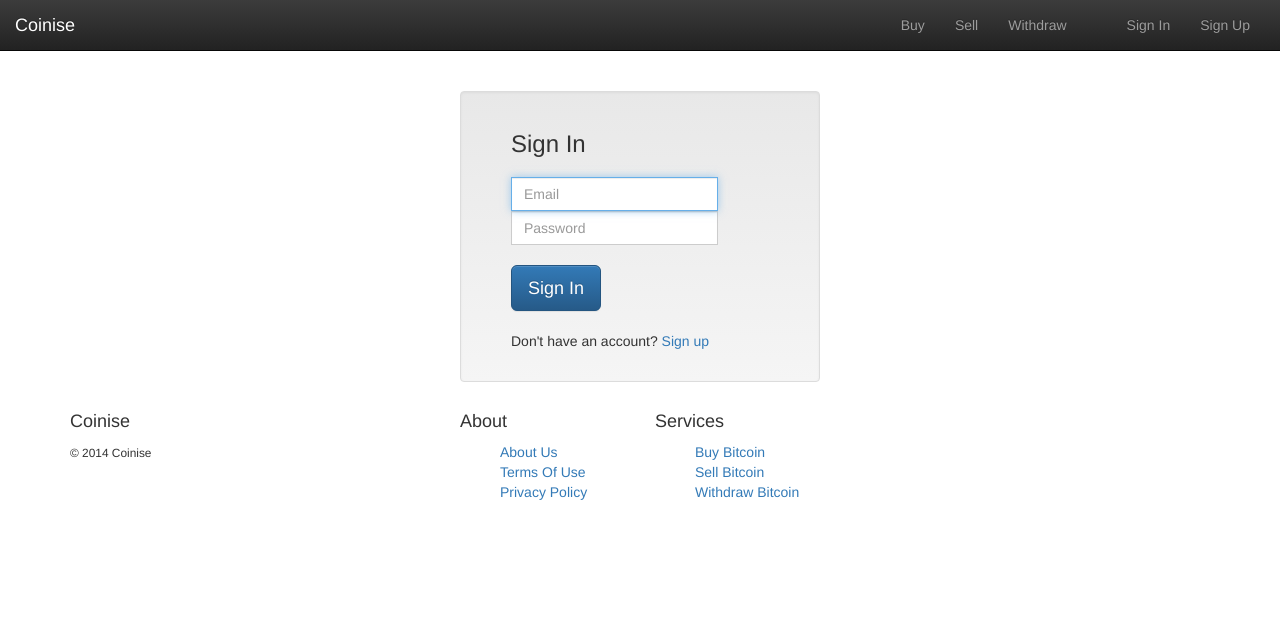
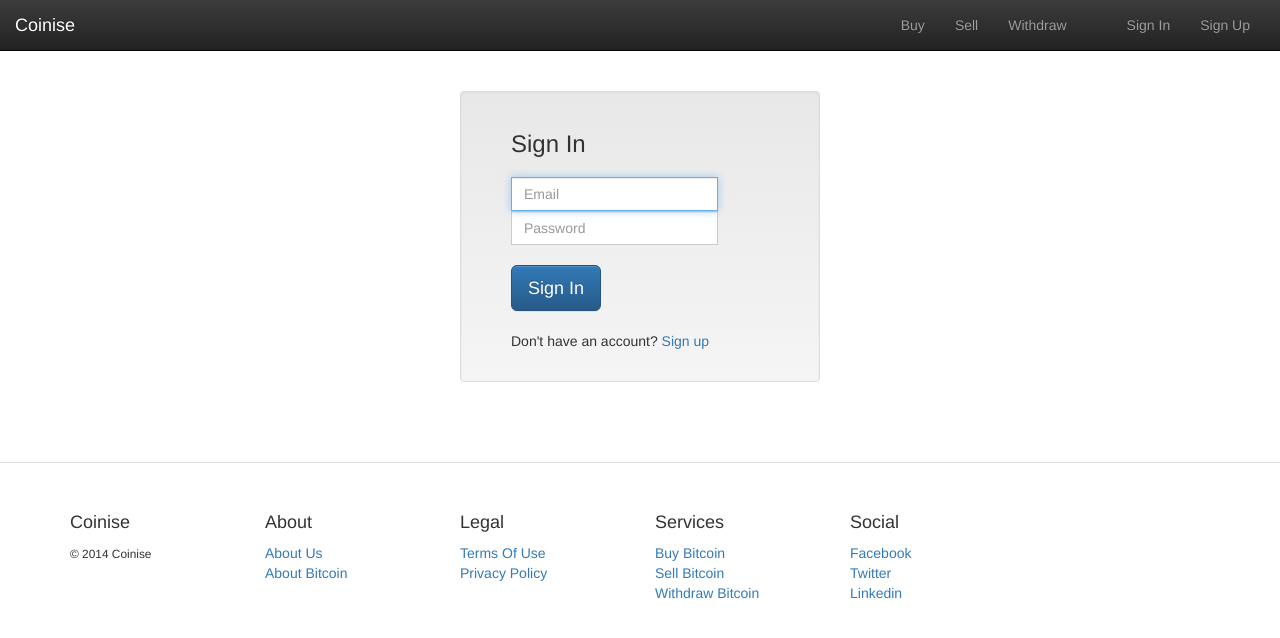
Before and after one commit to rgrannell1/bitEx, a website: page src/javascript/views/index.html in a window 1280 px wide. Drawn offline with nearby package versions, Linux system fonts and the light colour scheme; no server answers; files whose address does not match are found by name.

Commit message:
polished and expanded page footer

```diff
--- a/src/javascript/views/index.html
+++ b/src/javascript/views/index.html
@@ -32,8 +32,20 @@
 			padding-bottom: 30px;
 		}
 
+
+		footer nav ul {
+			padding: 0px;
+		}
+
 		footer nav a {
 			display: block
+		}
+
+		footer {
+			margin-top:  60px;
+			padding-top: 40px;
+			border-top: 1px solid #dee0e6;
+			padding-bottom: 60px;
 		}
 
 
@@ -125,7 +137,7 @@
 		<div class="container">
 			<div class="row">
 
-				<div class="col-sm-4">
+				<div class="col-sm-2">
 					<h4>Coinise</h4>
 					<small> © 2014 Coinise</small>
 				</div>
@@ -135,6 +147,15 @@
 					<nav>
 						<ul>
 							<a href="#">About Us</a>
+							<a href="#">About Bitcoin</a>
+						</ul>
+					</nav>
+				</div>
+
+				<div class="col-sm-2">
+					<h4>Legal</h4>
+					<nav>
+						<ul>
 							<a href="#">Terms Of Use</a>
 							<a href="#">Privacy Policy</a>
 						</ul>
@@ -148,6 +169,17 @@
 							<a href="#">Buy Bitcoin</a>
 							<a href="#">Sell Bitcoin</a>
 							<a href="#">Withdraw Bitcoin</a>
+						</ul>
+					</nav>
+				</div>
+
+				<div class="col-sm-2">
+					<h4>Social</h4>
+					<nav>
+						<ul>
+							<a href="#">Facebook</a>
+							<a href="#">Twitter</a>
+							<a href="#">Linkedin</a>
 						</ul>
 					</nav>
 				</div>
```
Lines whose indentation alone changed are shown as unchanged.
